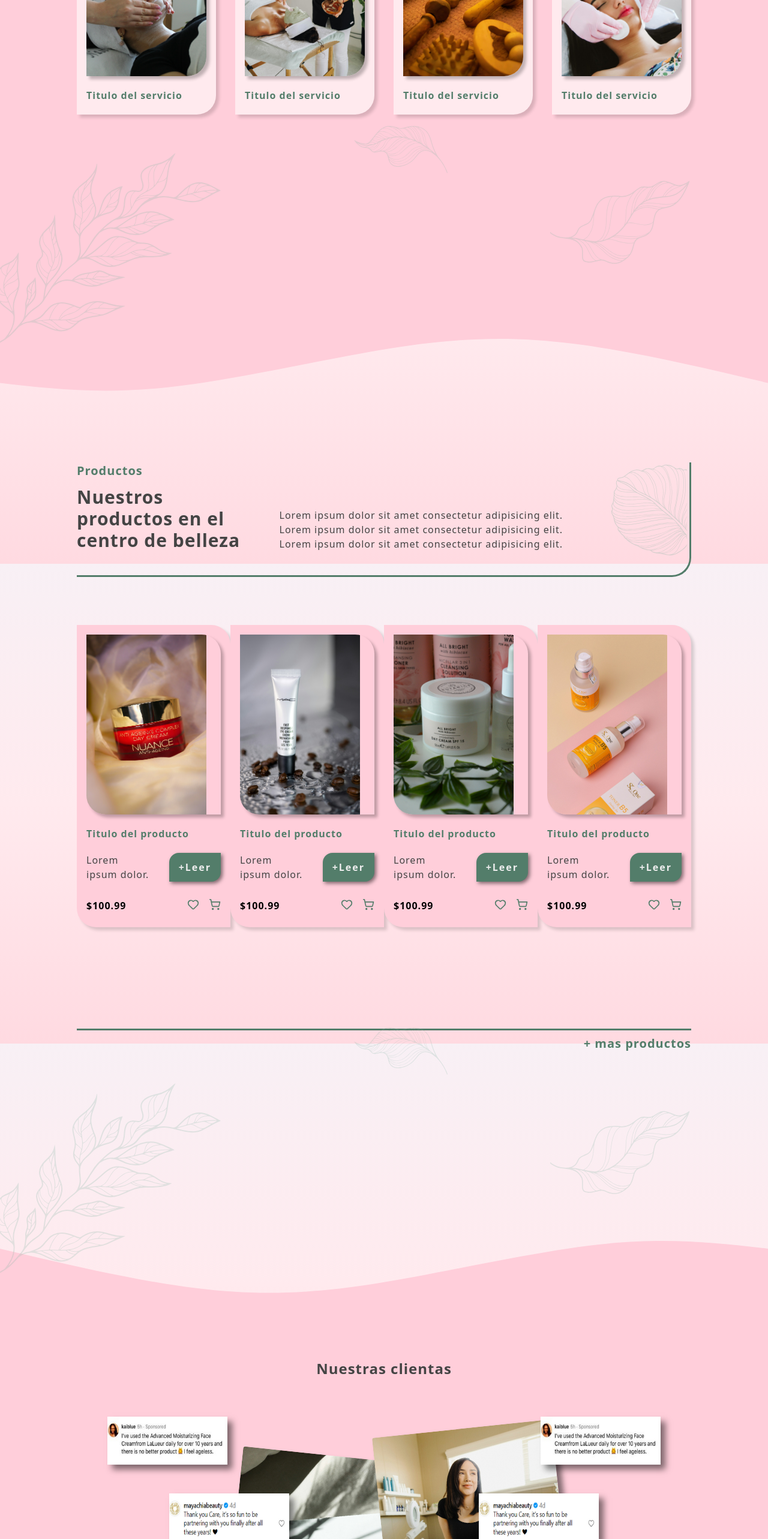
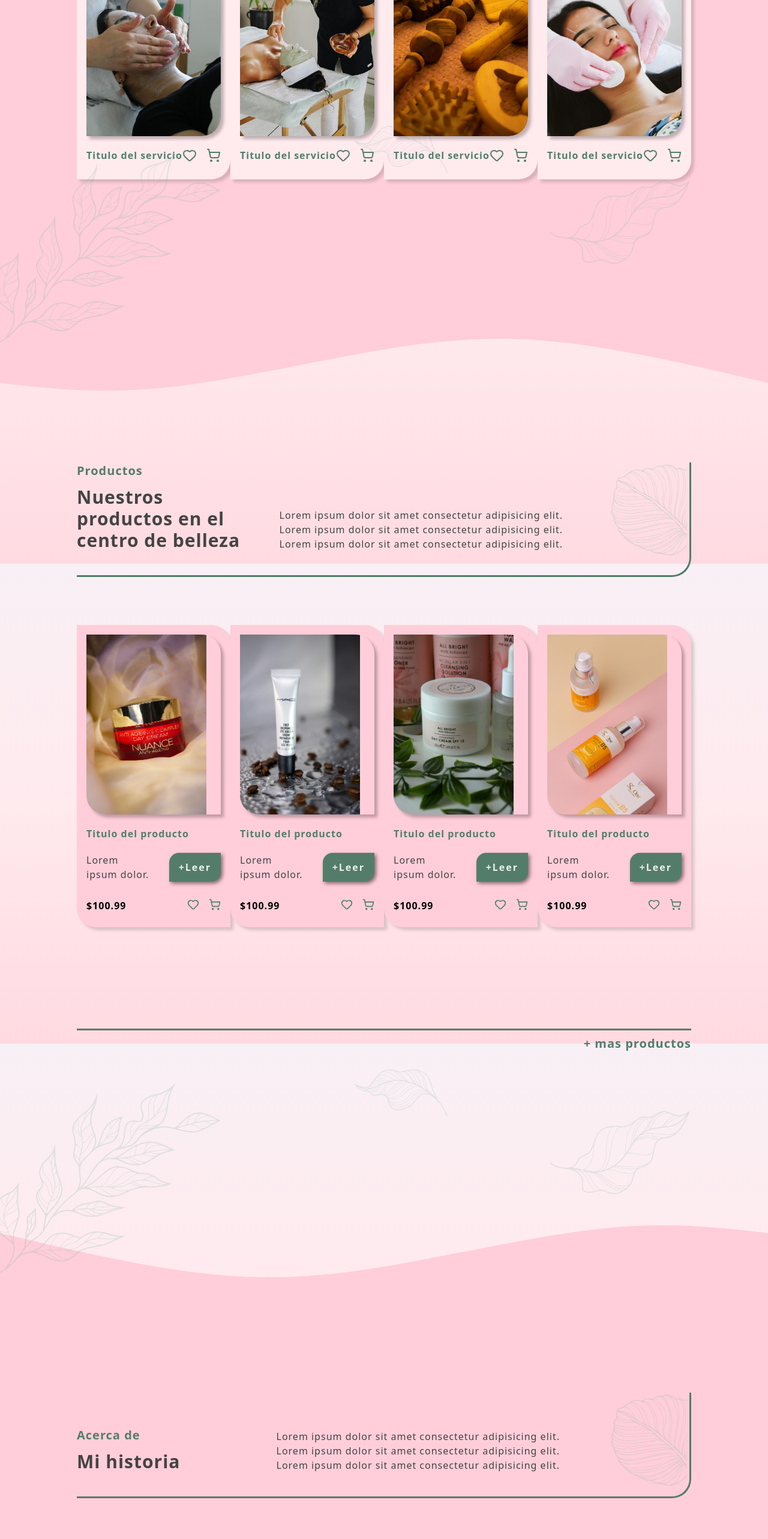
Before and after one commit to jonatanjmissora/nextjs-alba, a Next.js app: page / in a window 1280 px wide. Shown: the part 1460-4026 px from the top of the page at 60% size. Built offline with nearby package versions, Linux system fonts and the light colour scheme.

Commit message:
services hover, verificar

```diff
--- a/app/_components/02_Services/page.tsx
+++ b/app/_components/02_Services/page.tsx
@@ -1,3 +1,5 @@
+import { Heart, ShoppingCart } from "lucide-react"
+
 export default function page() {
 	return (
 		<div className="w-full my-20 2xl:my-30 py-10 2xl:py-15 relative">
@@ -35,49 +37,29 @@ const ServicesCard = () => {
 		{
 			id: 1,
 			title: "Titulo del servicio",
-			description: [
-				"descripcion 1",
-				"descripcion 2",
-				"descripcion 3",
-				"descripcion 4",
-				"descripcion 5",
-			],
+			description:
+				"Lorem ipsum dolor sit amet consectetur adipisicing elit. Lorem ipsum dolor sit amet consectetur adipisicing elit.",
 			image: "./servicio1.jpg",
 		},
 		{
 			id: 2,
 			title: "Titulo del servicio",
-			description: [
-				"descripcion 1",
-				"descripcion 2",
-				"descripcion 3",
-				"descripcion 4",
-				"descripcion 5",
-			],
+			description:
+				"Lorem ipsum dolor sit amet consectetur adipisicing elit. Lorem ipsum dolor sit amet consectetur adipisicing elit.",
 			image: "./servicio2.jpg",
 		},
 		{
 			id: 3,
 			title: "Titulo del servicio",
-			description: [
-				"descripcion 1",
-				"descripcion 2",
-				"descripcion 3",
-				"descripcion 4",
-				"descripcion 5",
-			],
+			description:
+				"Lorem ipsum dolor sit amet consectetur adipisicing elit. Lorem ipsum dolor sit amet consectetur adipisicing elit.",
 			image: "./servicio3.jpg",
 		},
 		{
 			id: 4,
 			title: "Titulo del servicio",
-			description: [
-				"descripcion 1",
-				"descripcion 2",
-				"descripcion 3",
-				"descripcion 4",
-				"descripcion 5",
-			],
+			description:
+				"Lorem ipsum dolor sit amet consectetur adipisicing elit. Lorem ipsum dolor sit amet consectetur adipisicing elit.",
 			image: "./servicio4.jpg",
 		},
 	]
@@ -87,28 +69,35 @@ const ServicesCard = () => {
 			{services.map(service => (
 				<li
 					key={service.id}
-					className="service-card flex flex-col gap-3 p-4 pb-2 2xl:p-6 2xl:pb-4 bg-[var(--background-two)] rounded-tl-4xl rounded-br-4xl shadow-[5px_5px_5px_0_rgba(0,0,0,0.15)] group"
+					className="service-card w-[300px] 2xl:w-[400px] flex flex-col gap-3 p-4 pb-2 2xl:p-6 2xl:pb-4 bg-[var(--background-two)] rounded-tl-4xl rounded-br-4xl shadow-[5px_5px_5px_0_rgba(0,0,0,0.15)] group"
 				>
 					<div className="relative shadow-[5px_5px_5px_0_rgba(0,0,0,0.25)] overflow-hidden rounded-tl-4xl rounded-br-4xl">
 						<img
 							src={service.image}
 							alt=""
-							className="w-[200px] h-[300px] 2xl:w-[300px] 2xl:h-[500px] group-hover:scale-120 transition-all duration-800 object-cover"
+							className="w-full h-[400px] 2xl:h-[550px] group-hover:scale-120 transition-all duration-800 object-cover"
 						/>
 					</div>
-					<h3 className="font-semibold text-[var(--primary-green)] 2xl:text-2xl pt-2">
-						{service.title}
-					</h3>
+					<div className="flex justify-between items-center my-2">
+						<h3 className="font-semibold text-[var(--primary-green)] 2xl:text-2xl">
+							{service.title}
+						</h3>
+						<div className="flex gap-4">
+							<Heart size={24} color="var(--primary-green)" className="icon" />
+							<ShoppingCart
+								size={24}
+								color="var(--primary-green)"
+								className="icon"
+							/>
+						</div>
+					</div>
 					<div className="service-description">
-						<div>
-							<ul className="pb-4">
-								{service.description.map((item, index) => (
-									<div key={index} className="flex items-center gap-2 py-1">
-										<span className="text-[var(--primary-green)]">•</span>
-										<li className="text-base 2xl:text-lg">{item}</li>
-									</div>
-								))}
-							</ul>
+						<div className="flex flex-col gap-2">
+							<span className="text-balance text-base 2xl:text-lg w-full">
+								{service.description}
+							</span>
+
+							<button className="cta-button px-4 m-3 ml-auto">+Leer</button>
 						</div>
 					</div>
 				</li>
--- a/app/_components/03_Shop/page.tsx
+++ b/app/_components/03_Shop/page.tsx
@@ -124,7 +124,7 @@ const LeafImgs = () => {
 			<img
 				src="./leaf/leaf1.svg"
 				alt=""
-				className="absolute bottom-[15%] left-[45%] size-[10rem]"
+				className="absolute bottom-[10%] left-[45%] size-[10rem]"
 			/>
 
 			<img
--- a/app/_components/04_About/page.tsx
+++ b/app/_components/04_About/page.tsx
@@ -1,9 +1,25 @@
 export default function About() {
 	return (
-		<div className="w-full">
-			<h2 className="w-full text-center text-2xl 2xl:text-4xl font-semibold py-16 2xl:py-30">
-				Nuestras clientas
-			</h2>
+		<div className="w-full my-20 2xl:my-30 py-10 2xl:py-15 relative">
+			<LeafImgs />
+			<div className="flex gap-40 items-end header-border pb-10 mb-20 mt-20 relative min-h-44">
+				<img
+					src="./leaf/round-leaf.svg"
+					alt=""
+					className="absolute top-[0%] -right-[1%] size-[10rem] rotate-0"
+				/>
+				<div className="flex flex-col gap-3">
+					<h3 className="w-full text-xl 2xl:text-2xl font-semibold text-[var(--primary-green)]">
+						Acerca de
+					</h3>
+					<h2 className="w-max text-3xl 2xl:text-5xl font-bold">Mi historia</h2>
+				</div>
+				<p className="2xl:text-xl text-balance">
+					Lorem ipsum dolor sit amet consectetur adipisicing elit. Lorem ipsum
+					dolor sit amet consectetur adipisicing elit. Lorem ipsum dolor sit
+					amet consectetur adipisicing elit.
+				</p>
+			</div>
 
 			<div className="w-full h-[80dvh] relative pb-32">
 				<ImageElement
@@ -93,3 +109,27 @@ const ImageElement = ({
 		/>
 	)
 }
+
+const LeafImgs = () => {
+	return (
+		<>
+			<img
+				src="./leaf/branch-leaf.svg"
+				alt=""
+				className="absolute -bottom-32 -left-40 size-[25rem] rotate-90"
+			/>
+
+			<img
+				src="./leaf/leaf1.svg"
+				alt=""
+				className="absolute bottom-[15%] left-[45%] size-[10rem]"
+			/>
+
+			<img
+				src="./leaf/leaf2.svg"
+				alt=""
+				className="absolute bottom-[0%] right-[0%] size-[15rem]"
+			/>
+		</>
+	)
+}
```
